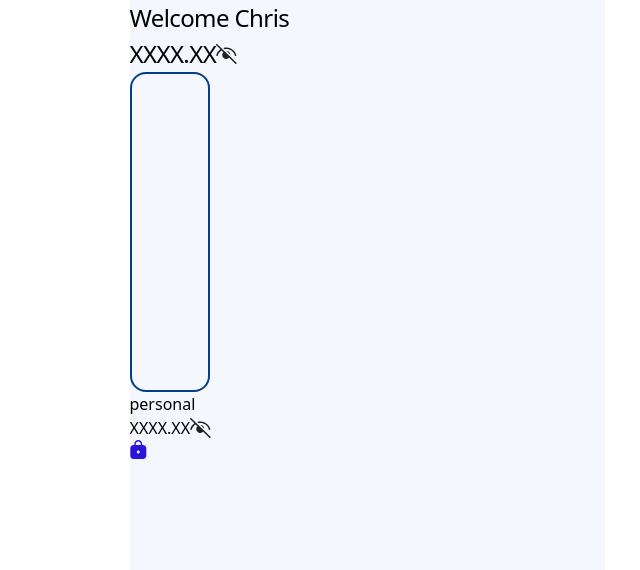
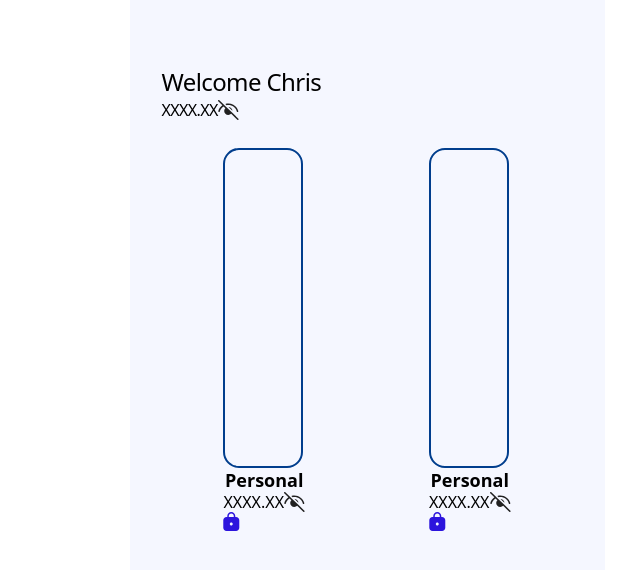
Before and after one commit to Emmakin/Pipeline, a React (Vite) app: page / in a window 1280 px wide. Shown: the top 570 px of the page, without its empty margins (273-913 px from the left). Built offline with nearby package versions, Linux system fonts and the light colour scheme.

Commit message:
update to the welcome screen

```diff
--- a/src/components/HeadAmount.jsx
+++ b/src/components/HeadAmount.jsx
@@ -6,7 +6,7 @@ const HeadAmount = ({title,amount}) => {
     <div className='flex flex-col '>
         <span >{title}</span>
         <div className='flex flex-row'>
-          <span>{amount}</span>
+          <span className='text-base font-normal leading-5 text-left'>{amount}</span>
           <img src={Vector} alt='view'/>
         </div>
     </div>
--- a/src/components/Pipe.jsx
+++ b/src/components/Pipe.jsx
@@ -11,7 +11,7 @@ import PipeAmount from "./PipeAmount.jsx";
 // };
   const PipelineUnit = () => {
     return (
-      <div>
+      <div className="flex flex-col justify-content mx-auto my-auto">
           <div className="w-20 h-80 pt-46 pb-0 pr-0 pl-0 rounded-2xl border-2 border-textBlue">
             <div className="w-1/2 bg-textBlue"></div>
           </div>
--- a/src/components/PipeAmount.jsx
+++ b/src/components/PipeAmount.jsx
@@ -5,10 +5,10 @@ import Padlock from '../assets/padlock.svg'
 const PipeAmount = ({pTitle,pAmount}) => {
   return (
     <div>
-        <div className='flex flex-col '>
-            <span >{pTitle}</span>
-            <div className='flex flex-row'>
-              <span>{pAmount}</span>
+        <div className='flex flex-col justify-center'>
+            <span className='font-inter text-lg font-bold leading-6 tracking-normal text-center capitalize'>{pTitle}</span>
+            <div className='flex flex-row align-top'>
+              <span className='font-inter text-base font-normal leading-5 tracking-normal text-left capitalize '>{pAmount}</span>
               <img src={Vector} alt='view'/>
             </div>
             <span>
--- a/src/input.css
+++ b/src/input.css
@@ -2,8 +2,8 @@
 @tailwind components;
 @tailwind utilities;
 
-* {
+/* * {
   margin: 0px;
   padding: 0px;
   box-sizing: border-box;
-}
+} */
--- a/src/output.css
+++ b/src/output.css
@@ -566,6 +566,11 @@ video {
   margin-bottom: 1rem;
 }
 
+.my-auto {
+  margin-top: auto;
+  margin-bottom: auto;
+}
+
 .mb-10 {
   margin-bottom: 2.5rem;
 }
@@ -610,12 +615,12 @@ video {
   margin-top: 5rem;
 }
 
+.mt-7 {
+  margin-top: 1.75rem;
+}
+
 .mt-8 {
   margin-top: 2rem;
-}
-
-.mt-4 {
-  margin-top: 1rem;
 }
 
 .block {
@@ -628,6 +633,10 @@ video {
 
 .h-1\/2 {
   height: 50%;
+}
+
+.h-80 {
+  height: 20rem;
 }
 
 .h-\[200px\] {
@@ -643,12 +652,16 @@ video {
   height: 100%;
 }
 
-.h-80 {
-  height: 20rem;
+.min-h-screen {
+  min-height: 100vh;
 }
 
-.min-h-screen {
-  min-height: 100vh;
+.w-1\/2 {
+  width: 50%;
+}
+
+.w-20 {
+  width: 5rem;
 }
 
 .w-4\/5 {
@@ -665,10 +678,6 @@ video {
 
 .w-screen {
   width: 100vw;
-}
-
-.w-20 {
-  width: 5rem;
 }
 
 .max-w-\[475px\] {
@@ -719,6 +728,10 @@ video {
   justify-content: space-between;
 }
 
+.justify-evenly {
+  justify-content: space-evenly;
+}
+
 .overflow-hidden {
   overflow: hidden;
 }
@@ -731,10 +744,6 @@ video {
   border-radius: 9999px;
 }
 
-.rounded-lg {
-  border-radius: 0.5rem;
-}
-
 .border-0 {
   border-width: 0px;
 }
@@ -744,10 +753,6 @@ video {
 }
 
 .border-\[1px\] {
-  border-width: 1px;
-}
-
-.border {
   border-width: 1px;
 }
 
@@ -782,18 +787,13 @@ video {
   background-color: rgba(245, 247, 255, 1);
 }
 
+.bg-textBlue {
+  background-color: rgba(1, 62, 141, 1);
+}
+
 .bg-white {
   --tw-bg-opacity: 1;
   background-color: rgb(255 255 255 / var(--tw-bg-opacity));
-}
-
-.bg-black {
-  --tw-bg-opacity: 1;
-  background-color: rgb(0 0 0 / var(--tw-bg-opacity));
-}
-
-.bg-textBlue {
-  background-color: rgba(1, 62, 141, 1);
 }
 
 .bg-opacity-40 {
@@ -806,10 +806,6 @@ video {
 
 .p-6 {
   padding: 1.5rem;
-}
-
-.p-10 {
-  padding: 2.5rem;
 }
 
 .px-10 {
@@ -837,32 +833,44 @@ video {
   padding-bottom: 0.5rem;
 }
 
+.pb-0 {
+  padding-bottom: 0px;
+}
+
 .pb-2 {
   padding-bottom: 0.5rem;
+}
+
+.pl-0 {
+  padding-left: 0px;
+}
+
+.pl-8 {
+  padding-left: 2rem;
+}
+
+.pr-0 {
+  padding-right: 0px;
 }
 
 .pr-6 {
   padding-right: 1.5rem;
 }
 
+.pr-8 {
+  padding-right: 2rem;
+}
+
 .pt-10 {
   padding-top: 2.5rem;
 }
 
+.pt-16 {
+  padding-top: 4rem;
+}
+
 .pt-2 {
   padding-top: 0.5rem;
-}
-
-.pb-0 {
-  padding-bottom: 0px;
-}
-
-.pl-0 {
-  padding-left: 0px;
-}
-
-.pr-0 {
-  padding-right: 0px;
 }
 
 .text-left {
@@ -875,6 +883,14 @@ video {
 
 .text-right {
   text-align: right;
+}
+
+.align-top {
+  vertical-align: top;
+}
+
+.align-middle {
+  vertical-align: middle;
 }
 
 .text-2xl {
@@ -892,6 +908,16 @@ video {
 
 .text-\[24px\] {
   font-size: 24px;
+}
+
+.text-base {
+  font-size: 1rem;
+  line-height: 1.5rem;
+}
+
+.text-lg {
+  font-size: 1.125rem;
+  line-height: 1.75rem;
 }
 
 .text-sm {
@@ -917,8 +943,24 @@ video {
   font-weight: 500;
 }
 
+.font-normal {
+  font-weight: 400;
+}
+
 .font-semibold {
   font-weight: 600;
+}
+
+.capitalize {
+  text-transform: capitalize;
+}
+
+.leading-5 {
+  line-height: 1.25rem;
+}
+
+.leading-6 {
+  line-height: 1.5rem;
 }
 
 .leading-9 {
@@ -931,6 +973,10 @@ video {
 
 .leading-\[31px\] {
   line-height: 31px;
+}
+
+.tracking-normal {
+  letter-spacing: 0em;
 }
 
 .tracking-tight {
@@ -977,14 +1023,8 @@ video {
   outline-offset: 2px;
 }
 
-* {
+/* * {
   margin: 0px;
   padding: 0px;
   box-sizing: border-box;
-}
-
-@media (min-width: 1536px) {
-  .\32xl\:rounded-2xl {
-    border-radius: 1rem;
-  }
-}
+} */
--- a/src/pages/homePage/WelcomePage.jsx
+++ b/src/pages/homePage/WelcomePage.jsx
@@ -4,19 +4,22 @@ import PipelineUnit from '../../components/Pipe.jsx'
 
 const WelcomePage = () => {
   return (
-    <div>
+    <div className='pt-16 pl-8 pr-8'>
       <span className='font-inter text-2xl font-medium leading-9 tracking-tight text-left
 ' >     <HeadAmount
           title="Welcome Chris"
           amount="XXXX.XX"
         />
       </span>
+      <section className='flex justify-evenly align-middle mt-7'>
         <PipelineUnit
         pipeName='Personal'
         amount="XXXX.XX"
         />
-      <section>
-
+        <PipelineUnit
+        pipeName='Personal'
+        amount="XXXX.XX"
+        />
       </section>
     </div>
   )
```
